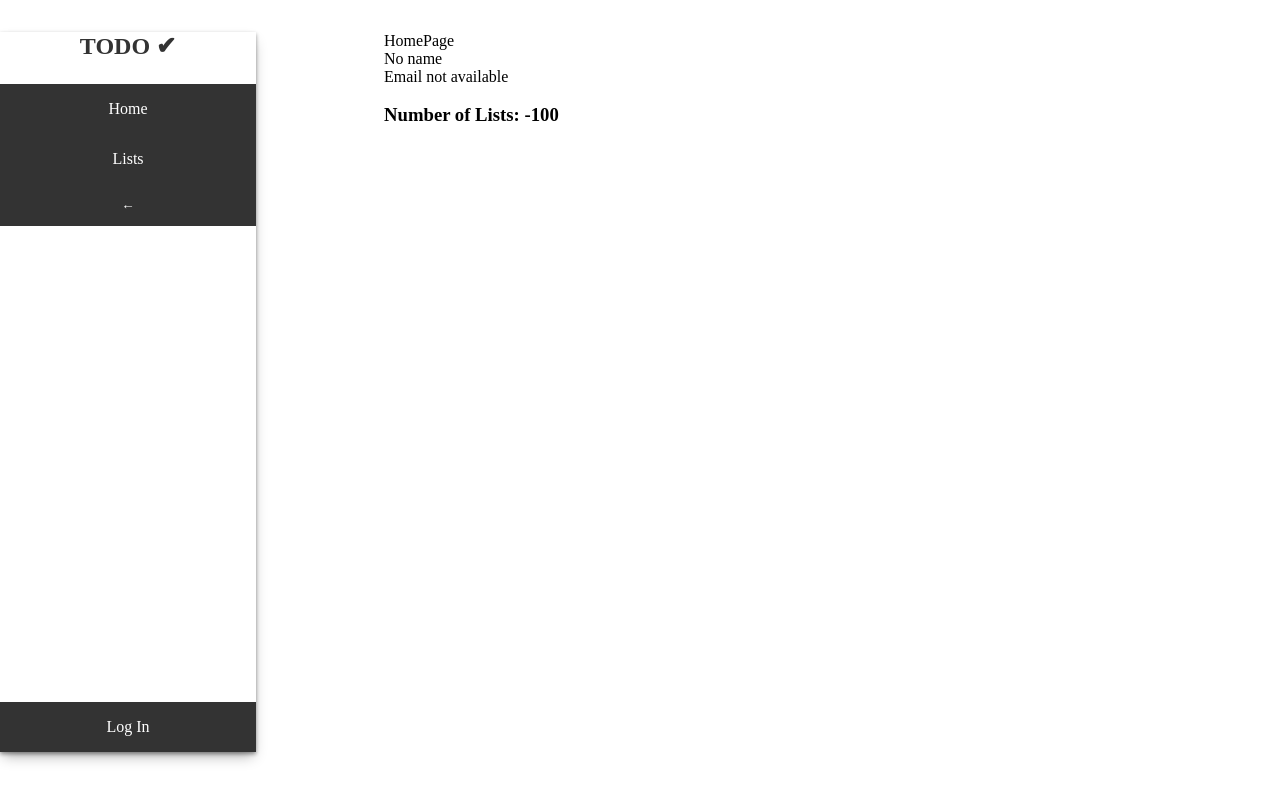
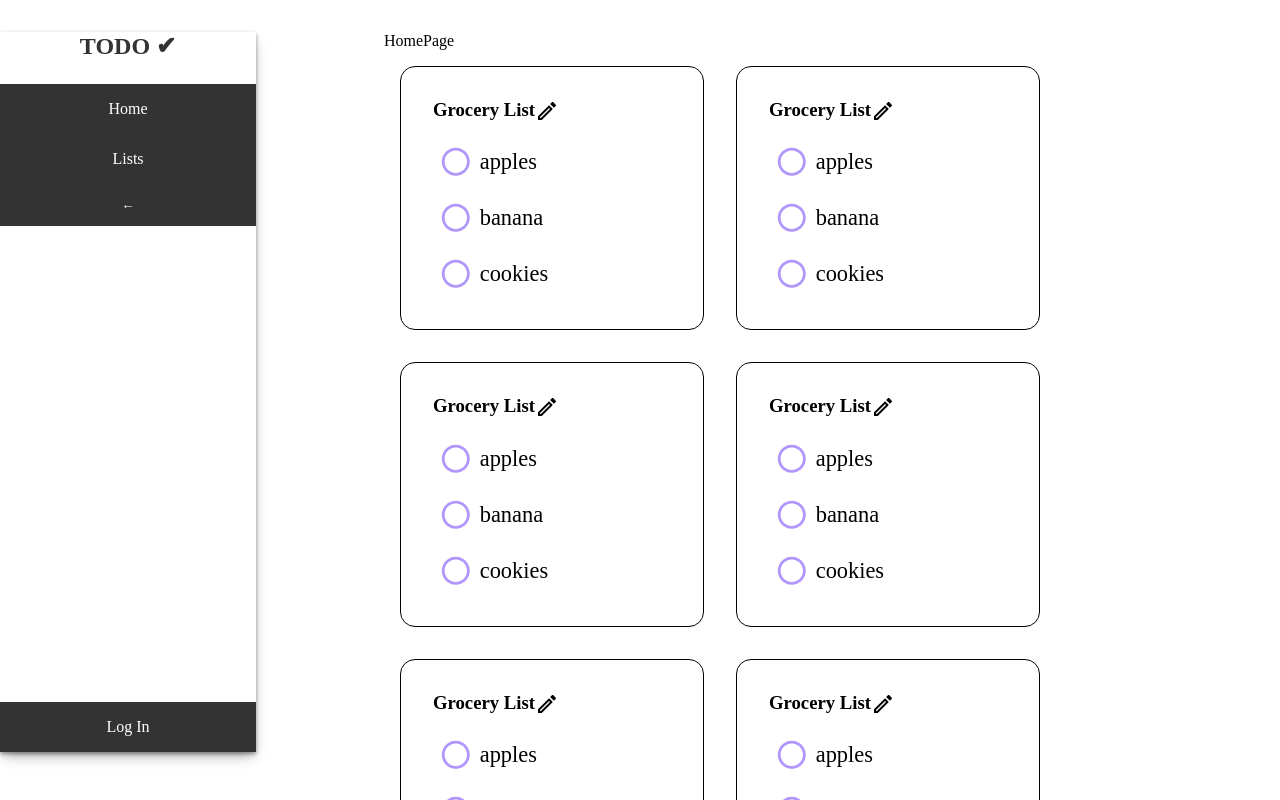
Before and after one commit to Donna-Smee/TODO-LIST, a React (Vite) app in the folder Todo-app/: page / in a window 1280 px wide. Shown: the top 800 px of the page. Built offline with nearby package versions, Linux system fonts and the light colour scheme; no server answers.

Commit message:
Created Home and List landing pages from when user is logged out/does not exist

```diff
--- a/Todo-app/package.json
+++ b/Todo-app/package.json
@@ -14,6 +14,7 @@
     "firebase": "^10.12.1",
     "react": "^18.2.0",
     "react-dom": "^18.2.0",
+    "react-icons": "^5.2.1",
     "react-router-dom": "^6.23.1"
   },
   "devDependencies": {
--- /dev/null
+++ b/Todo-app/src/components/APreviewList.tsx
@@ -0,0 +1,33 @@
+import "./list-preview-styles.css"
+import Item from "./Item";
+import { MdOutlineEdit } from "react-icons/md";
+
+
+interface props {
+    listName: String,
+    items: []
+}
+
+const APreviewList = ({listName, items}: props) => {
+  return (
+    <>
+        <div className="preview-list-container">
+            <div className="list-preview-container-header">
+                <h3>{listName}</h3>
+                <MdOutlineEdit className="edit-icon"/>
+            </div>
+
+            <div>
+                {items.map((item, index) => (
+                    <Item name={item} checked={false} key={item}></Item>
+
+                ))}
+            </div>
+        </div>
+
+
+    </>
+  )
+}
+
+export default APreviewList
--- /dev/null
+++ b/Todo-app/src/components/HomeNewUsers.tsx
@@ -0,0 +1,27 @@
+import APreviewList from "./APreviewList"
+import "./list-preview-styles.css"
+import "./list.css"
+import { Navigate, useNavigate } from "react-router-dom"
+
+const HomeNewUsers = () => {
+    const navigate = useNavigate();
+  return (
+    <>
+
+        <div className="all-preview-lists">
+            <APreviewList listName={"Grocery List"} items={["apples", "banana", "cookies"]}></APreviewList>
+            <APreviewList listName={"Grocery List"} items={["apples", "banana", "cookies"]}></APreviewList>
+            <APreviewList listName={"Grocery List"} items={["apples", "banana", "cookies"]}></APreviewList>
+            <APreviewList listName={"Grocery List"} items={["apples", "banana", "cookies"]}></APreviewList>
+            <APreviewList listName={"Grocery List"} items={["apples", "banana", "cookies"]}></APreviewList>
+            <APreviewList listName={"Grocery List"} items={["apples", "banana", "cookies"]}></APreviewList>
+        </div>
+
+        <button onClick={() => navigate("/create-account")}>GET STARTED!</button>
+        or
+        <button onClick={() => navigate("/login")}>Log in!</button>
+    </>
+  )
+}
+
+export default HomeNewUsers
--- /dev/null
+++ b/Todo-app/src/components/HomeUserInfo.tsx
@@ -0,0 +1,19 @@
+import React from 'react'
+
+import useUser from '../hooks/userUser'
+
+const HomeUserInfo = () => {
+    const {user, isLoading, userInfo} = useUser();
+
+
+    return (
+        <>
+            <div>{userInfo ? userInfo.name : "No name"}</div>
+            {(user != null) ? <div>{user.email}</div> : <div>{'Email not available'}</div>}
+            <br />
+            <h3>Number of Lists: {userInfo && userInfo.lists ? userInfo.lists.length : -100}</h3>
+        </>
+    )
+}
+
+export default HomeUserInfo
--- /dev/null
+++ b/Todo-app/src/components/Item.tsx
@@ -0,0 +1,26 @@
+import React from 'react'
+import "./list.css";
+import { RiCheckboxBlankCircleLine, RiCheckboxCircleFill } from "react-icons/ri";
+
+
+interface Props {
+    name: string,
+    checked: boolean
+}
+
+const Item = ({name, checked} : Props) => {
+  return (
+    <div className='item-container'>
+        <RiCheckboxBlankCircleLine className='checkbox'/>
+
+
+
+        <label htmlFor={name}>{name}</label>
+    </div>
+  )
+}
+
+export default Item
+
+// <FontAwesomeIcon icon="fa-solid fa-circle-check" style={{color: "#B197FC",}} />
+// <RiCheckboxCircleFill className='checkbox'/>
--- /dev/null
+++ b/Todo-app/src/components/list-preview-styles.css
@@ -0,0 +1,29 @@
+.all-preview-lists {
+    display: flex;
+    flex-direction: row;
+    flex-wrap: wrap;
+}
+
+.preview-list-container {
+    border: 1px black solid;
+    padding: 1em 8em 1em 1em;
+    border-radius: 15px;
+    margin: 1em;
+
+}
+
+.list-preview-container-header {
+    display: flex;
+    flex-direction: row;
+    justify-content:space-between;
+    margin: 1em;
+
+}
+
+.edit-icon {
+    font-size: 1.5em;
+}
+
+.edit-icon:hover {
+    cursor: pointer;
+}
--- /dev/null
+++ b/Todo-app/src/components/list.css
@@ -0,0 +1,17 @@
+.checkbox {
+    font-size: 1.5em;
+    color: #B197FC;
+    margin-right: 0.2em;
+}
+
+.checkbox:hover {
+    cursor: pointer;
+}
+
+.item-container {
+    display: flex;
+    flex-direction: row;
+    align-items: center;
+    margin: 1em;
+    font-size: 1.4em;
+}
--- a/Todo-app/src/pages/HomePage.tsx
+++ b/Todo-app/src/pages/HomePage.tsx
@@ -1,25 +1,20 @@
 import "./page.css";
 import useUser from "../hooks/userUser";
-
-
+import APreviewList from "../components/APreviewList";
+import HomeUserInfo from "../components/HomeUserInfo";
+import HomeNewUsers from "../components/HomeNewUsers";
 
 const HomePage = () => {
   const {user, isLoading, userInfo} = useUser();
 
 
-
-
-
   return (
     <>
     <div className='page-margin'>HomePage
-      <div>{userInfo ? userInfo.name : "No name"}</div>
 
-      {(user != null) ? <div>{user.email}</div> : <div>{'Email not available'}</div>}
+      {user ? <HomeUserInfo></HomeUserInfo> : <HomeNewUsers></HomeNewUsers>}
 
-      <br />
 
-      <h3>Number of Lists: {userInfo && userInfo.lists ? userInfo.lists.length : -100}</h3>
 
     </div>
 
--- a/Todo-app/src/pages/ListsPage.tsx
+++ b/Todo-app/src/pages/ListsPage.tsx
@@ -1,4 +1,7 @@
 import "./page.css";
+import useUser from "../hooks/userUser";
+import HomeNewUsers from "../components/HomeNewUsers";
+
 
 interface Props {
   lists: {name: String, items: {name: String, checked: Boolean}[], active: Boolean}[]
@@ -8,18 +11,26 @@ interface Props {
 
 
 const ListsPage = ({lists}: Props) => {
+  const {user, isLoading, userInfo} = useUser();
 
 
   return (
     <>
+    <div  className='page-margin'>ListsPage
+      {
+        user ?
 
-      <div  className='page-margin'>ListsPage
         <ul>
           {lists.map((list, index) =>
             <p>{`${list.name} is list number ${index}`}</p>
           )}
         </ul>
-      </div>
+
+
+      :
+      <HomeNewUsers/>
+      }
+     </div>
 
 
 
```
Also changed, not shown: 1 other file (tests, documents, lock files or other folders).
